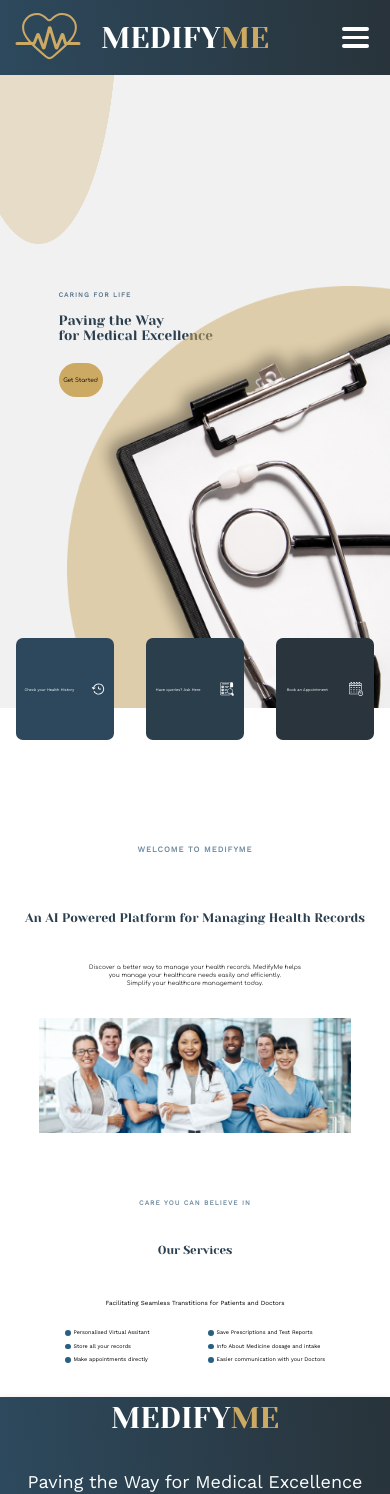
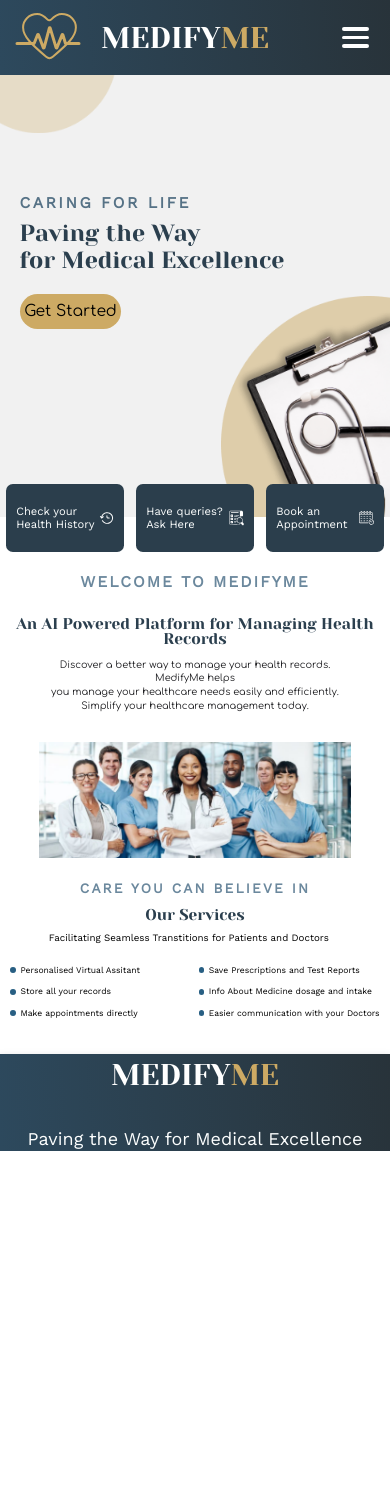
Before and after one commit to SaiRev0/MedifyMe, a React (Vite) app in the folder MedifyMe-Frontend/: page / in a window 390 px wide. After the commit the page ends 1151 px from the top, so only its background shows below. Built offline with nearby package versions, Linux system fonts and the light colour scheme; no server answers.

Commit message:
home page for mobile

```diff
--- a/MedifyMe-Frontend/src/components/AccountCard/AccountCard.module.css
+++ b/MedifyMe-Frontend/src/components/AccountCard/AccountCard.module.css
@@ -1,7 +1,7 @@
 .img {
     width: 200px;
-    padding-left: 80px;
-    padding-top: 40px;
+    margin-left: 80px;
+    margin-top: 40px;
     border-radius: 500px;
 }
 
--- a/MedifyMe-Frontend/src/pages/Home/home.module.css
+++ b/MedifyMe-Frontend/src/pages/Home/home.module.css
@@ -69,11 +69,10 @@
   color: #000000;
 }
 
-
 .button {
   width: 100%;
   position: absolute;
-    bottom: -5%;;
+  bottom: -5%;
   display: flex;
   justify-content: space-around;
   align-items: flex-start;
@@ -89,7 +88,8 @@
   font-family: "Work Sans";
   font-style: normal;
   font-weight: normal;
-    font-size: 1vw;
+  font-size: 100%;
+  padding-left: 3px;
   color: #fcfefe;
 }
 
@@ -101,7 +101,8 @@
   font-family: "Work Sans";
   font-style: normal;
   font-weight: normal;
-  font-size: 1vw;
+  font-size: 100%;
+  padding-left: 3px;
   color: #fcfefe;
   display: flex;
   align-items: center;
@@ -119,7 +120,8 @@
   font-family: "Work Sans";
   font-style: normal;
   font-weight: normal;
-  font-size: 1vw;
+  font-size: 100%;
+  padding-left: 3px;
   color: #fcfefe;
 }
 .button img {
@@ -129,7 +131,6 @@
 .button a {
   text-decoration: none;
 }
-
 
 .lp1 {
   margin-top: 15vh;
@@ -169,7 +170,7 @@
 
   color: #212124;
 }
-.lowerSection{
+.lowerSection {
   display: flex;
   flex-direction: column;
   align-items: center;
@@ -179,7 +180,7 @@
 }
 
 .landImage img {
-  width: 80vw;;
+  width: 80vw;
 }
 
 .lp4 {
@@ -196,7 +197,6 @@
 }
 
 .lp5 {
-
   font-family: "Yeseva One";
   font-style: normal;
   font-weight: 400;
@@ -221,7 +221,7 @@
   flex-direction: row;
   justify-content: space-evenly;
   vertical-align: middle;
-  gap:15vw;
+  gap: 15vw;
 }
 
 .lp7 ul li {
@@ -237,7 +237,6 @@
 }
 
 .lp7 ul {
-
   list-style-type: none;
   margin: 0;
   padding: 0;
@@ -254,3 +253,79 @@
   text-align: center;
   margin-right: 0.5em;
 }
+
+@media (max-width:1000px) {
+  .herosection{
+    height: calc(50vh + 5vw);
+  }
+  .herosection img{
+    height: 50%;
+  }
+  .content1{
+    font-size: 4vw;
+  }
+  .content2{
+    font-size: 6vw;
+  }
+  .content3{
+    font-size: 4vw;
+  }
+  .content{
+    top:25%;
+    left: 5%;
+  }
+  .button {
+    width: 100%;
+    position: absolute;
+    bottom: -8%;
+  }
+  .b2,.b3,.b1 {
+    width: 25vw;
+    height: 8vh;
+    background: #2b3e4c;
+    border-radius: 6.85px;
+    display: flex;
+    align-items: center;
+    justify-content: space-around;
+    font-family: "Work Sans";
+    font-style: normal;
+    font-weight: normal;
+    font-size: 70%;
+    padding-left: 10px;
+    padding-right: 10px;
+    color: #fcfefe;
+  }
+  .lp1,.lp2,.lp3,.lp4,.lp5,.lp6,.lp7{
+    margin: 0;
+  }
+  .lp1{
+    margin-top: 50px;
+    font-size: 4vw;
+  }
+  .lp2{
+    margin-top: 20px;
+    line-height: 4vw  ;
+    font-size: 4vw;
+  }
+  .lp3{
+    margin-top: 10px;
+    font-size: 2.5vw;
+    width: 75%;
+  }
+  .lp4{
+    margin-top:10px;
+    font-size: 3.5vw;
+  }
+  .lp5{
+    margin-top: 10px;
+    line-height: 0vw  ;
+    font-size: 4vw;
+  }
+  .lp6{
+    font-size: 2.5vw;
+    width: 75%;
+  }
+  .lp7 ul li{
+    font-size: 2.2vw;
+  }
+}
```
Lines whose indentation alone changed are shown as unchanged.
